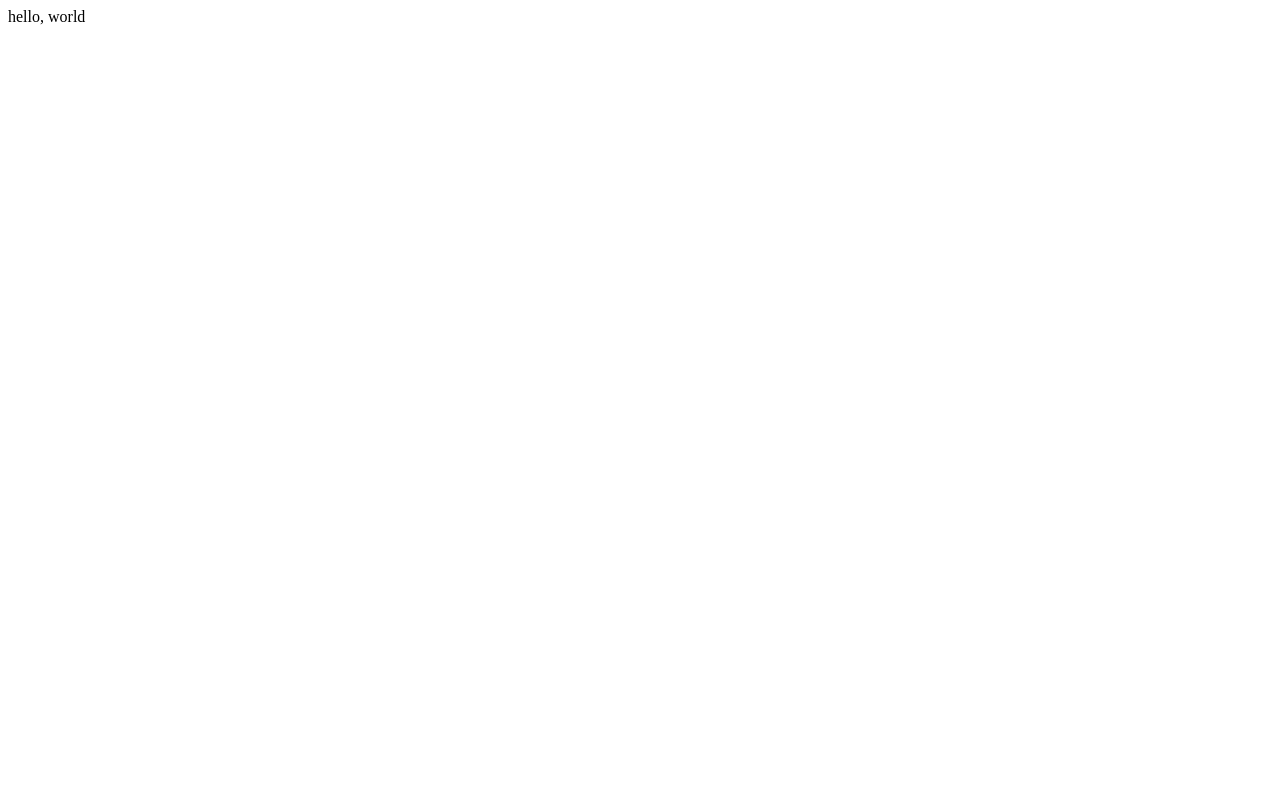
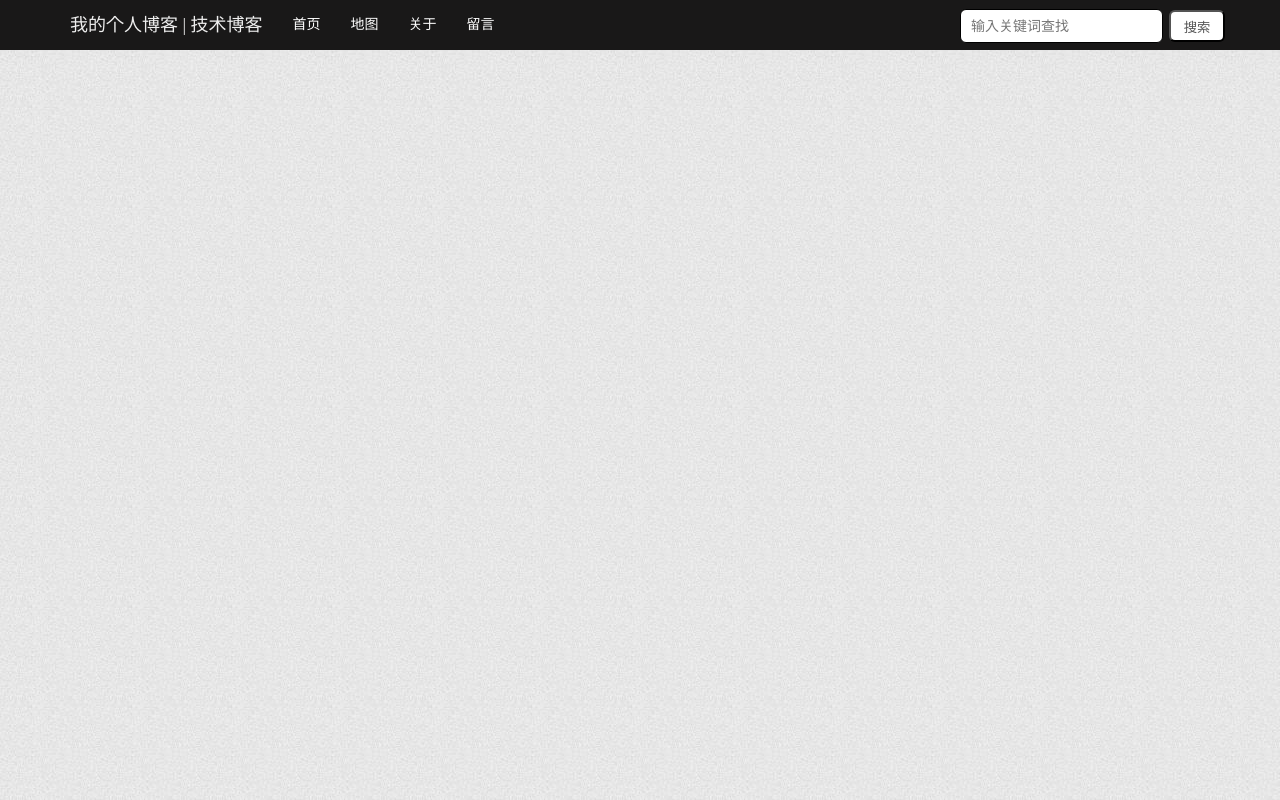
Before and after one commit to zhangtj-here/PersonalBlog, a website: page page/index.html in a window 1280 px wide. Drawn offline with Linux system fonts and the light colour scheme.

Commit message:
首页头部的添加及样式调整

```diff
--- /dev/null
+++ b/page/css/base.css
@@ -0,0 +1,82 @@
+* {
+    margin: 0;
+    padding: 0;
+}
+
+body {
+    background-image: url("../img/bg.jpg");
+    position: relative;
+    text-align: center;
+}
+
+.header {
+    width: 100%;
+    height: 50px;
+    background: #191818;
+}
+
+.container {
+    position: relative;
+    width: 1170px;
+    height: 50px;
+    margin: 0 auto;
+}
+
+.title {
+    display: inline-block;
+    float: left;
+    color:#eeeeee;
+    line-height: 50px;
+    text-decoration: none;
+    margin: 0 15px;
+    font-size: 18px;
+}
+
+.menu {
+    float: left;
+}
+
+.menu > li {
+    display: inline-block;
+    float: left;
+    width: 58px;
+    height: 50px;
+    line-height: 50px;
+    color: #eeeeee;
+    font-size: 14px;
+}
+
+.menu > li > a {
+    text-decoration: none;
+    color: #ffffff;
+}
+
+
+.search_bar > input {
+    display: inline-block;
+    position: absolute;
+    height: 22px;
+    padding: 5px 10px;
+    border-radius: 6px;
+    outline: none;
+    border: 1px solid;
+    font-size: 14px;
+    top: 50%;
+    margin-top: -16px;
+    right: 62px;
+}
+
+.search_bar button {
+    display: inline-block;
+    position: absolute;
+    width: 56px;
+    height: 32px;
+    padding: 5px 10px;
+    border-radius: 6px;
+    top: 50%;
+    margin-top: -15px;
+    outline: none;
+    color: #555555;
+    right: 0;
+    background: #fff;
+}
--- a/page/index.html
+++ b/page/index.html
@@ -2,9 +2,27 @@
 <html lang="en">
 <head>
     <meta charset="UTF-8">
-    <title>Title</title>
+    <title>个人博客</title>
+    <link rel="stylesheet" href="./css/base.css">
+    <link rel="stylesheet" href="./css/index.css">
 </head>
 <body>
-    hello, world
+    <header class="header">
+        <div class="container">
+            <a class="title" href="#">我的个人博客 | 技术博客</a>
+            <ul class="menu">
+                <li><a href="">首页</a></li>
+                <li><a href="">地图</a></li>
+                <li><a href="">关于</a></li>
+                <li><a href="">留言</a></li>
+            </ul>
+            <div class="search_bar">
+                <input type="text" placeholder="输入关键词查找"/>
+                <button >搜索</button>
+            </div>
+        </div>
+    </header>
+    <div class="content"></div>
+    <footer></footer>
 </body>
 </html>
```
Also changed, not shown: page/css/index.css (added), page/img/bg.jpg (added).
